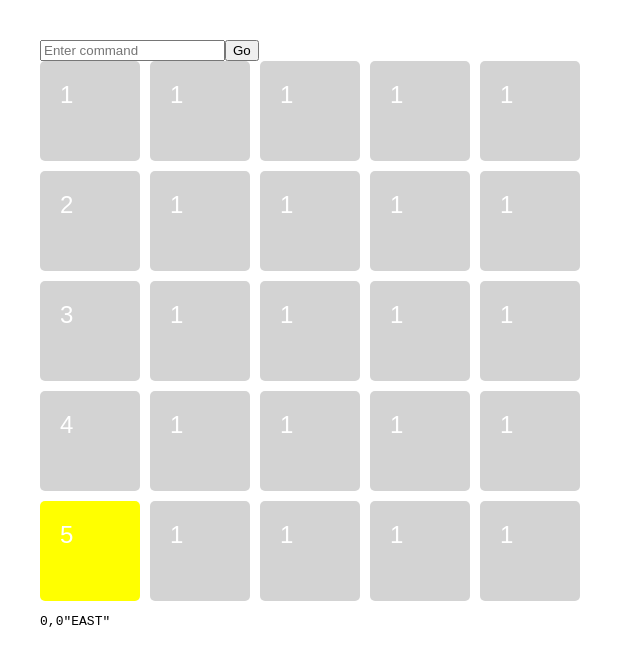
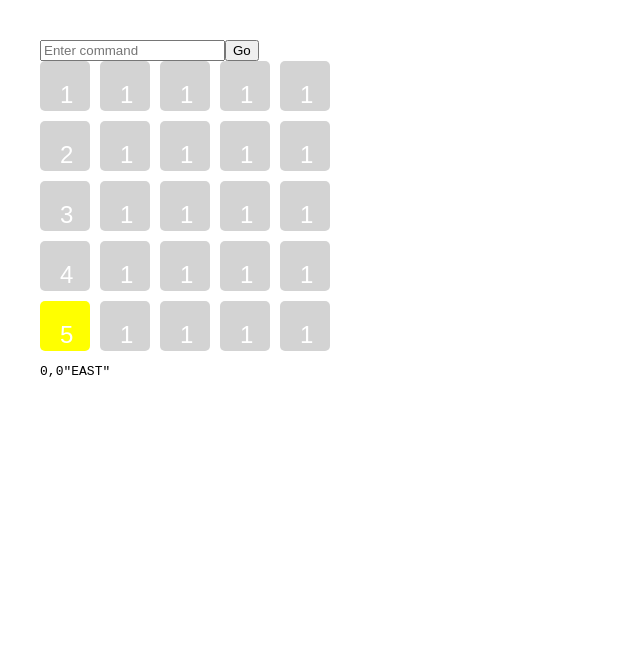
Before and after one commit to dimitri-a/turtle_test, a React (Create React App) app: page / in a window 1280 px wide. Shown: the top 664 px of the page, without its empty margins (0-640 px from the left). Built offline with nearby package versions, Linux system fonts and the light colour scheme.

Commit message:
starting key events

```diff
--- a/src/App.css
+++ b/src/App.css
@@ -24,7 +24,7 @@ body {
   width: 600px;
   display: grid;
   grid-gap: 10px;
-  grid-template-columns: repeat(5, 100px);
-  grid-template-rows: repeat(5, 100px);
+  grid-template-columns: repeat(5, 50px);
+  grid-template-rows: repeat(5, 50px);
   grid-auto-flow: column;
 }
--- a/src/App.js
+++ b/src/App.js
@@ -130,7 +130,7 @@ class App extends Component {
 
     render() {
         return (
-            <div className="App">
+            <div className="App" >
                 <Grid x={this.state.x} y={this.state.y} facing={this.state.facing} process={this.process}/>
             </div>
         );
--- a/src/components/Box.js
+++ b/src/components/Box.js
@@ -21,9 +21,19 @@ export default class Box extends Component {
         }
     }
 
+    handleKeyDown = (e) => {
+        console.log('handlekeydown');
+        // arrow up/down button should select next/previous list element
+        if (e.keyCode === 38) {
+            console.log('key up??');
+        } else if (e.keyCode === 40) {
+            console.log('key up??');
+        }
+    }
+
     render() {
         return (
-            <div className="wrapper">
+            <div className="wrapper" onKeyDown={ this.handleKeyDown }>
 
                 <div className={this.setClass(0, 4)}>1</div>
                 <div className={this.setClass(0, 3)}>2</div>
--- a/src/components/Grid.js
+++ b/src/components/Grid.js
@@ -6,7 +6,9 @@ class Grid extends Component {
     constructor(props) {
         super();
         this.props = props;
+
     }
+
 
 
     render() {
```
Also changed, not shown: package.json (line endings or trailing spaces).
